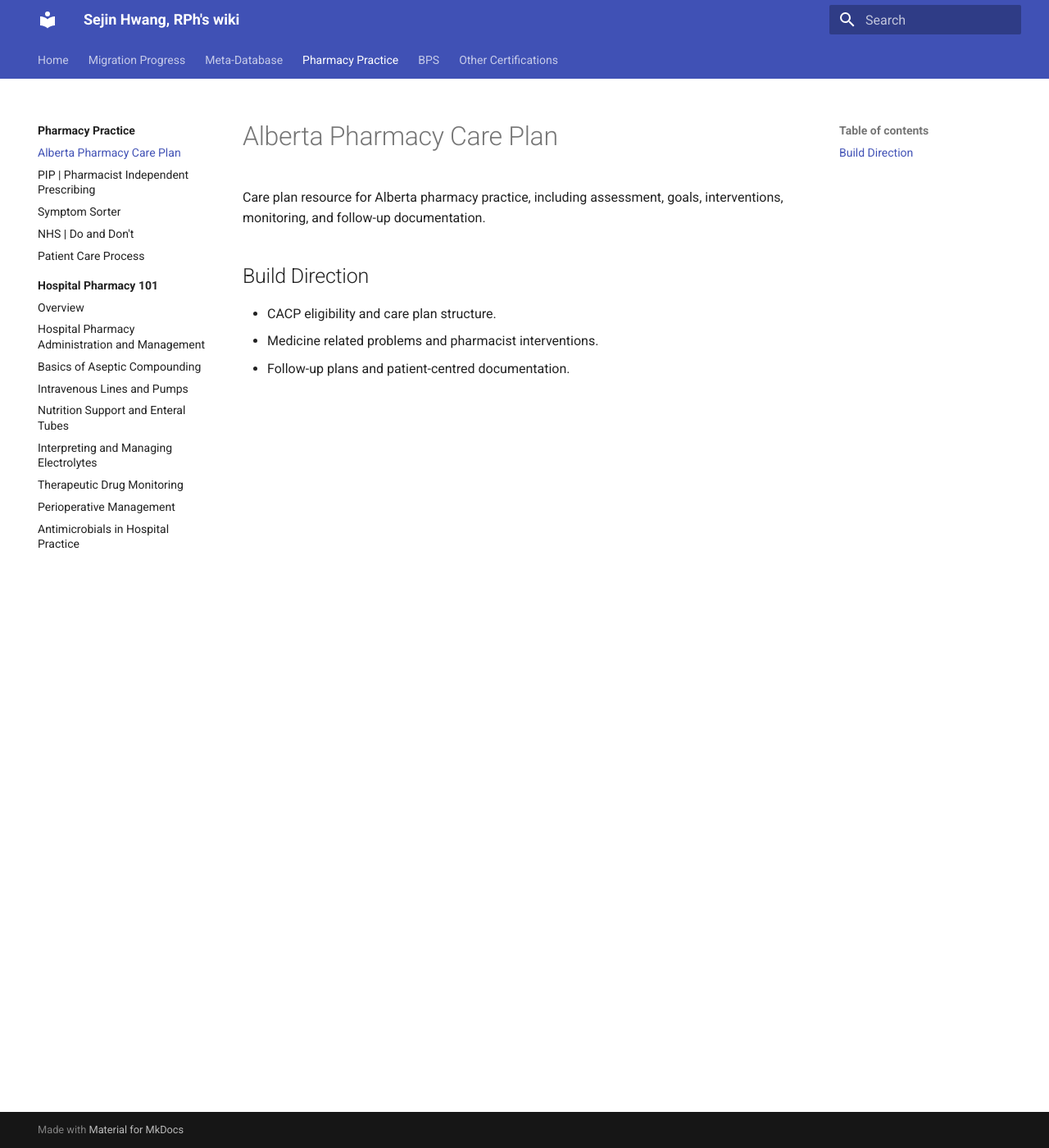
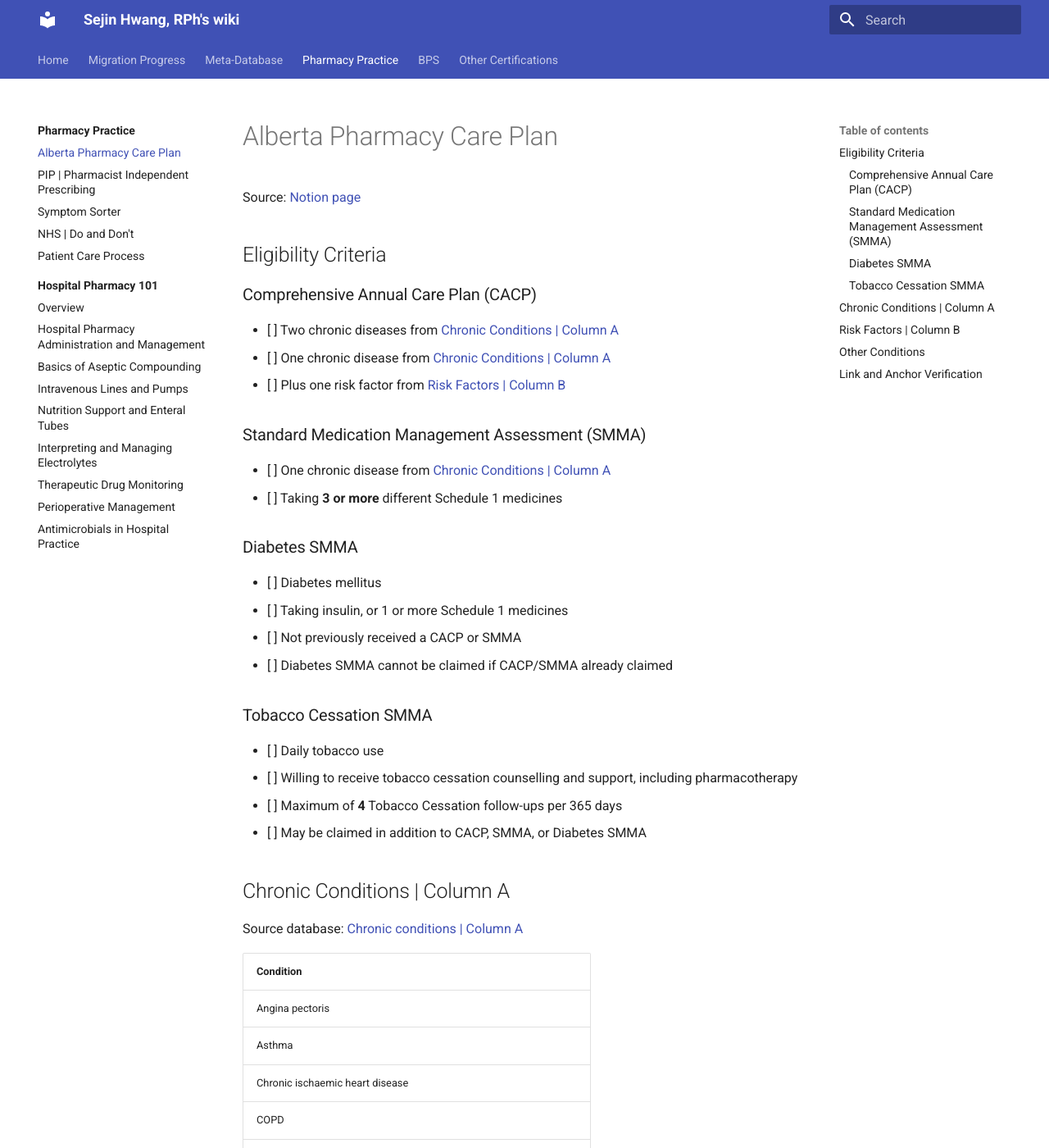
Before and after one commit to sejinhwang/sejin-pharmacy-wiki, an MkDocs documentation site: the page built from docs/pharmacy-practice/alberta-pharmacy-care-plan.md, in a window 1280 px wide and 1400 px high. Shown: the whole window at 82% size. Built offline with MkDocs 1.6.1 and Material for MkDocs 9.7.7, drawn with Linux system fonts in a browser that asks for light colours; some of the changed text lies outside the part shown.

Commit message:
Migrate Alberta Pharmacy Care Plan batch

```diff
--- a/docs/pharmacy-practice/alberta-pharmacy-care-plan.md
+++ b/docs/pharmacy-practice/alberta-pharmacy-care-plan.md
@@ -1,9 +1,106 @@
 # Alberta Pharmacy Care Plan
 
-Care plan resource for Alberta pharmacy practice, including assessment, goals, interventions, monitoring, and follow-up documentation.
+Source: [Notion page](https://www.notion.so/2ebeca3ee5b18054b78dd06f78f719f4)
 
-## Build Direction
+## Eligibility Criteria
 
-- CACP eligibility and care plan structure.
-- Medicine related problems and pharmacist interventions.
-- Follow-up plans and patient-centred documentation.
+### Comprehensive Annual Care Plan (CACP)
+
+- [ ] Two chronic diseases from [Chronic Conditions | Column A](#chronic-conditions-column-a)
+- [ ] One chronic disease from [Chronic Conditions | Column A](#chronic-conditions-column-a)
+- [ ] Plus one risk factor from [Risk Factors | Column B](#risk-factors-column-b)
+
+### Standard Medication Management Assessment (SMMA)
+
+- [ ] One chronic disease from [Chronic Conditions | Column A](#chronic-conditions-column-a)
+- [ ] Taking **3 or more** different Schedule 1 medicines
+
+### Diabetes SMMA
+
+- [ ] Diabetes mellitus
+- [ ] Taking insulin, or 1 or more Schedule 1 medicines
+- [ ] Not previously received a CACP or SMMA
+- [ ] Diabetes SMMA cannot be claimed if CACP/SMMA already claimed
+
+### Tobacco Cessation SMMA
+
+- [ ] Daily tobacco use
+- [ ] Willing to receive tobacco cessation counselling and support, including pharmacotherapy
+- [ ] Maximum of **4** Tobacco Cessation follow-ups per 365 days
+- [ ] May be claimed in addition to CACP, SMMA, or Diabetes SMMA
+
+## Chronic Conditions | Column A
+
+Source database: [Chronic conditions | Column A](https://www.notion.so/2ebeca3ee5b18044a44be91a52f78276)
+
+| Condition |
+| --- |
+| Angina pectoris |
+| Asthma |
+| Chronic ischaemic heart disease |
+| COPD |
+| Diabetes mellitus |
+| Heart failure |
+| Hypertensive disease |
+| Mental Health: Acute reaction to stress |
+| Mental Health: Childhood disorders |
+| Mental Health: Depressive disorder NEC |
+| Mental Health: Drug dependence |
+| Mental Health: Intellectual disabilities |
+| Mental Health: Neurotic disorders |
+| Mental Health: Organic psychotic conditions |
+| Mental Health: Other nonpsychotic mental disorders |
+| Mental Health: Personality disorders |
+| Mental Health: Physiological malfunction arising from mental factors |
+| Mental Health: Schizophrenia & psychoses |
+| Mental Health: Sexual & gender identity |
+| Mental Health: Special symptoms or syndromes (eating/sleep) |
+| Mental Health: Substance use disorders |
+
+## Risk Factors | Column B
+
+Source database: [Risk factors | Column B](https://www.notion.so/2ebeca3ee5b180cf871ff0dffd4b28fd)
+
+| Risk factor |
+| --- |
+| Alcohol dependence |
+| Obesity |
+| Tobacco use |
+
+## Other Conditions
+
+Source database: [Other conditions](https://www.notion.so/2ebeca3ee5b180699c38fe9d67d89cef)
+
+| Condition |
+| --- |
+| Acne (Severe/Cystic) |
+| Allergic rhinitis (Perennial/Chronic) |
+| Anaemia (Chronic/Iron deficiency) |
+| Constipation (Chronic/Idiopathic) |
+| Diarrhoea (Chronic) |
+| Dysrhythmia (e.g., atrial fibrillation) |
+| Eczema (Atopic dermatitis) |
+| Gastro-oesophageal reflux disease (GORD) |
+| Glaucoma |
+| Gout (Urate-lowering therapy) |
+| Hyperlipidaemia |
+| Hyperthyroidism |
+| Hypothyroidism |
+| Macular degeneration |
+| Migraine (Prophylaxis) |
+| Multiple sclerosis (MS) |
+| Myocardial infarction (History of) |
+| Neuropathy |
+| Osteoporosis |
+| Pain (Chronic) |
+| Parkinson’s disease |
+| Rheumatoid arthritis (RA) |
+| Seizures (Epilepsy) |
+| Stroke / TIA (Secondary prevention) |
+| Urinary incontinence |
+
+## Link and Anchor Verification
+
+- Eligibility links point to local anchors on this page.
+- Source database links are preserved as external Notion links.
+- Condition-level Notion pages can be migrated as future child pages if needed.
```
Also changed, not shown: docs/migration-progress.md (+9 -1 lines).
